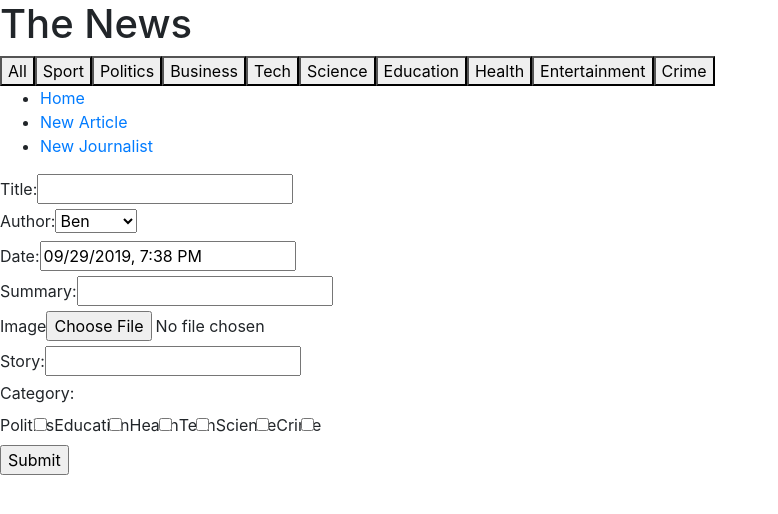
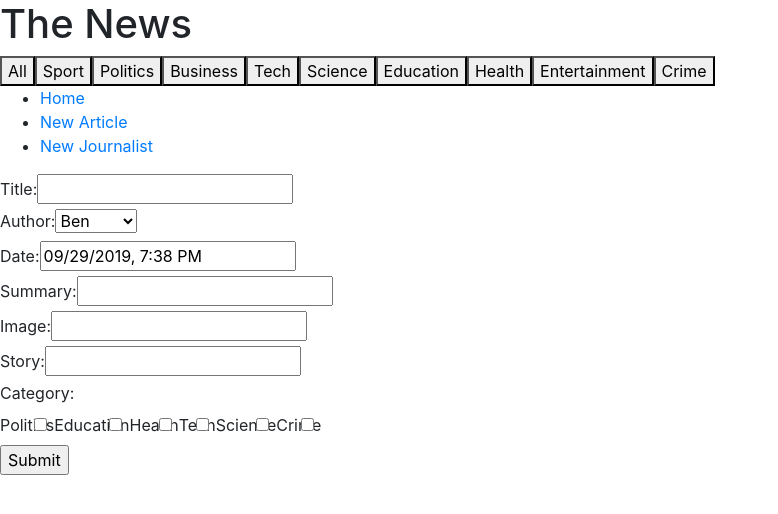
Before and after one commit to evebram/React_News_App, a React (Create React App) app: page /article in a window 1280 px wide. Shown: the top 514 px of the page, without its empty margins (0-778 px from the left). Built offline with nearby package versions, Linux system fonts and the light colour scheme; no server answers.

Commit message:
Changed image submit to url

```diff
--- a/src/components/NewArticleForm.js
+++ b/src/components/NewArticleForm.js
@@ -55,7 +55,7 @@ class NewArticleForm extends Component {
     this.setState({ content: event.target.value });
   }
 
-  handleCategoryChange = (event) => {
+  handleCategoryChange(event) {
   const selectedCategory = event.target.value;
   this.setState(prevState => ({
       category: {
@@ -139,8 +139,8 @@ class NewArticleForm extends Component {
       </div>
 
       <div>
-        <label htmlFor="exampleImage">Image</label>
-        <input type="file" name="image" id="exampleImage" />
+        <label htmlFor="exampleImage">Image: </label>
+        <input type="url" name="image" id="exampleImage" />
       </div>
 
       <div>
```
Lines whose indentation alone changed are shown as unchanged.
